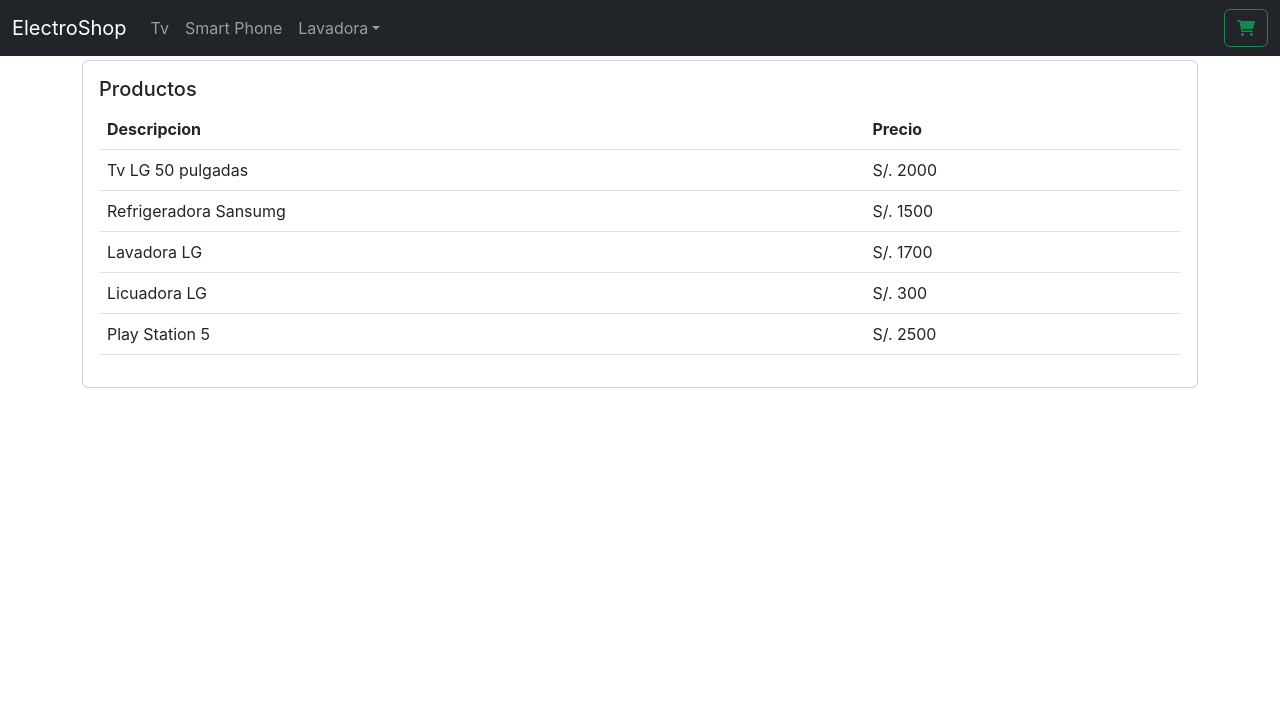
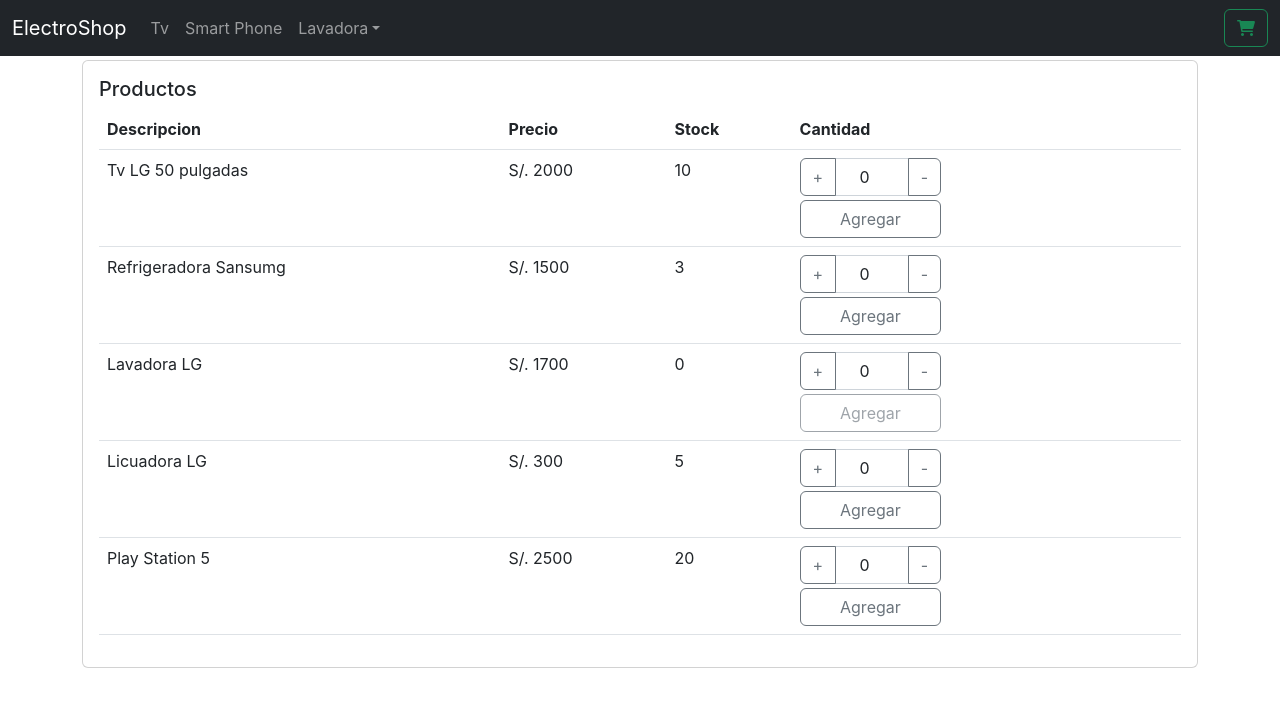
Before and after one commit to jverastegui/ideaveraseguiquispe, a React (Create React App) app: page / in a window 1280 px wide. Shown: the top 706 px of the page. Built offline with nearby package versions, Linux system fonts and the light colour scheme.

Commit message:
Se agrego el componente ItemCount

```diff
--- a/src/App.js
+++ b/src/App.js
@@ -1,16 +1,15 @@
-
-
-import NavBar from './NavBar';
-import ItemListContainer from './ItemListContainer';
+import NavBar from './Components/NavBar';
+import ItemListContainer from './Components/ItemListContainer';
 
 
 const ListaProducto = [
-  { id: 1, Descripcion: 'Tv LG 50 pulgadas', precio: '2000' },
-  { id: 2, Descripcion: 'Refrigeradora Sansumg', precio: '1500' },
-  { id: 3, Descripcion: 'Lavadora LG', precio: '1700' },
-  { id: 4, Descripcion: 'Licuadora LG', precio: '300' },
-  { id: 5, Descripcion: 'Play Station 5', precio: '2500' }
+  { id: 1, Descripcion: 'Tv LG 50 pulgadas', precio: '2000',stock: 10},
+  { id: 2, Descripcion: 'Refrigeradora Sansumg', precio: '1500' ,stock: 3},
+  { id: 3, Descripcion: 'Lavadora LG', precio: '1700',stock:0 },
+  { id: 4, Descripcion: 'Licuadora LG', precio: '300',stock:5 },
+  { id: 5, Descripcion: 'Play Station 5', precio: '2500',stock:20 }
 ];
+
 
 
 function App() {
@@ -25,6 +24,7 @@ function App() {
             <ItemListContainer obj={ListaProducto} />
           </div>
         </div>
+
       </div>
 
 
--- /dev/null
+++ b/src/Components/ItemCount.jsx
@@ -0,0 +1,28 @@
+import React from "react";
+
+const ItemCount = (props) => {
+    const [counts, setCount] = React.useState(props.initial);
+    function Counter(type) {
+        if (type && counts < props.stock) {
+            setCount(counts + 1);
+        } else if (!type && counts > props.initial) {
+            setCount(counts - 1);
+        }
+    }
+    return (
+        <div className="row">
+            <div className="col-md-5">
+                <div className="input-group">
+                    <button className="btn btn-outline-secondary" onClick={() => { Counter(true) }} type="button" id="btnIncrementar">+</button>
+                    <input type="number" style={{textAlign:'center'}} max={props.stock} readOnly={true} min={props.initial} className="form-control" value={counts} />
+                    <button className="btn btn-outline-secondary" onClick={() => { Counter(false) }} type="button" id="btnDecrementar">-</button>
+                </div>
+                <div className="d-grid gap-2 pt-1">
+                    <button className="btn btn-outline-secondary" disabled={props.stock<=0} onClick={() => { props.onAdd(counts); }} type="button" id="btnAgregar">Agregar</button>
+                </div>
+            </div>
+        </div>
+    )
+}
+
+export default ItemCount;
--- a/src/ItemListContainer.jsx
+++ b/src/Components/ItemListContainer.jsx
@@ -1,5 +1,9 @@
 import React from "react";
+import ItemCount from './ItemCount';
 
+const callback=(count)=>{
+  console.log(count);
+}
 
 function ItemListContainer(props) {
 
@@ -9,14 +13,18 @@ function ItemListContainer(props) {
       <tr>
         <th scope="col">Descripcion</th>
         <th scope="col">Precio</th>
+        <th scope="col">Stock</th>
+        <th scope="col">Cantidad</th>
       </tr>
     </thead>
     <tbody>
       {
         props.obj.map(item=>{
-          return <tr>
+          return <tr key={item.id}>
             <td>{item.Descripcion}</td>
             <td>S/. {item.precio}</td>
+            <td>{item.stock}</td>
+            <td>  <ItemCount stock={item.stock} initial={0} onAdd={callback}  ></ItemCount></td>
           </tr>
         })
       }
```
Also changed, not shown: src/Components/CartWidget.jsx (renamed from src/CartWidget.jsx), src/Components/NavBar.jsx (renamed from src/NavBar.jsx).
